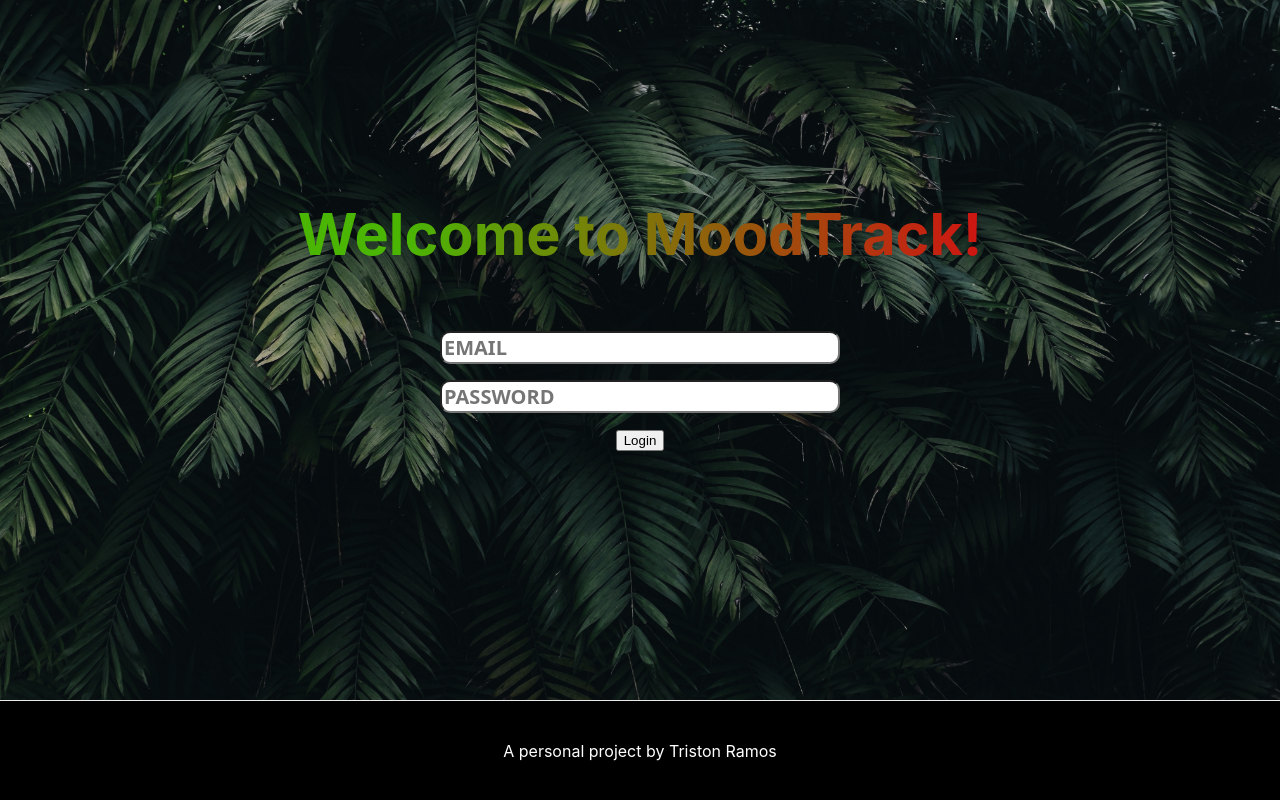
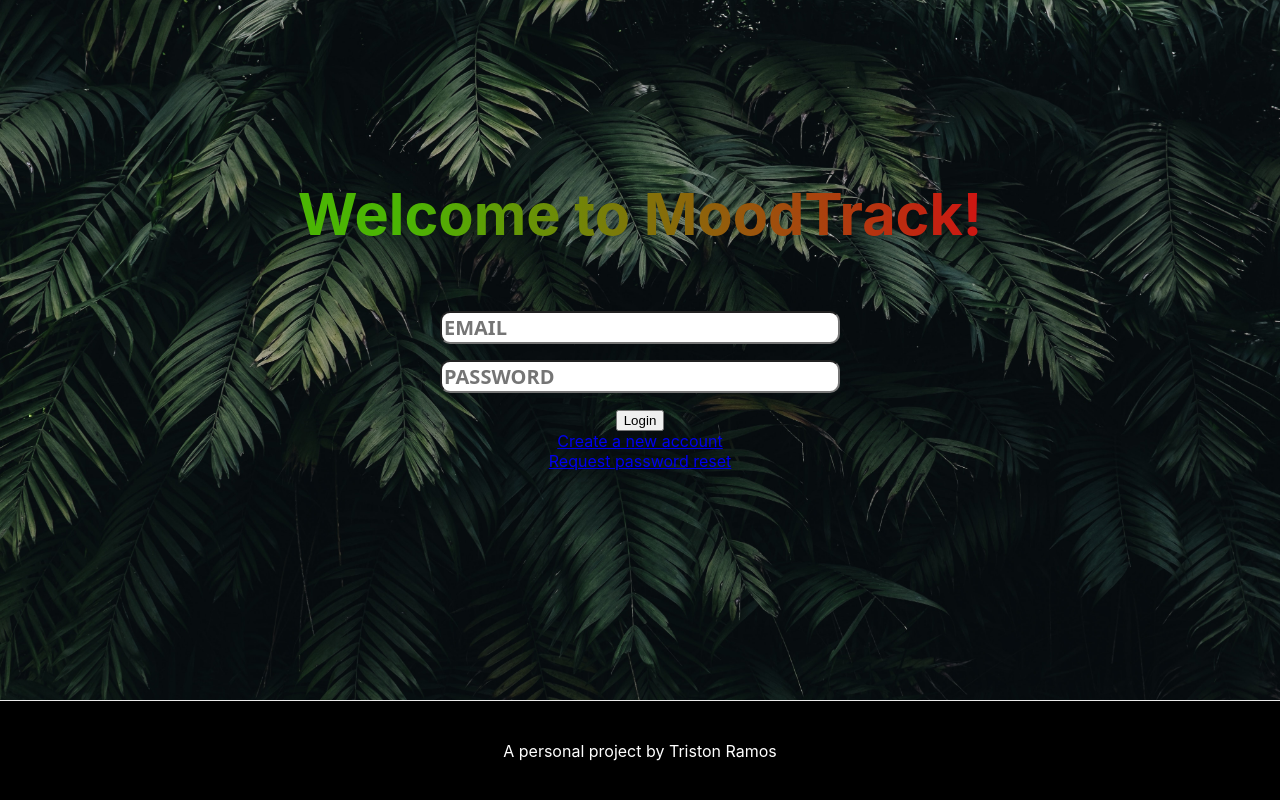
Before and after one commit to TKSomar/mood-track, a Next.js app: page / in a window 1280 px wide. Built offline with nearby package versions, Linux system fonts and the light colour scheme.

Commit message:
login styles continued

```diff
--- a/components/Login/Login.module.css
+++ b/components/Login/Login.module.css
@@ -22,10 +22,8 @@
     text-transform: uppercase;
 }
 
-.userInput {
-    margin: 0 0 .5rem;
+.requestLinks {
+    display: flex;
+    flex-direction: column;
+    align-items: center;
 }
-
-.passInput {
-    margin: 0 0 .5rem;
-}
--- a/components/Login/Login.tsx
+++ b/components/Login/Login.tsx
@@ -17,12 +17,19 @@ const Login: React.FC = (): ReactElement => {
     return (
         <div className={styles.loginContainer}>
 
-                <input id="email" className={styles.loginInput} type="email" value={email} placeholder='Email' onChange={(e) => setEmail(e.target.value)} />
-
-                <input id="password" className={styles.loginInput} type="password" value={password} placeholder='Password' onChange={(e) => setPassword(e.target.value)} />
+                <input className={styles.loginInput} type="email" value={email} placeholder='Email' onChange={(e) => setEmail(e.target.value)} />
+                <div style={{ ['height' as any]: "16px;" }}></div>
+                <input className={styles.loginInput} type="password" value={password} placeholder='Password' onChange={(e) => setPassword(e.target.value)} />
 
                 <div>
-                    <button type="submit" onClick={handleSubmit}>Login</button>
+                    <button className='loginSubmit' type="submit" onClick={handleSubmit}>Login</button>
+                </div>
+
+                <div className={styles.requestLinks}>
+                    <div style={{ ['height' as any]: "16px;" }}></div>
+                    <a href="#">Create a new account</a>
+                    <div style={{ ['height' as any]: "16px;" }}></div>
+                    <a href="#">Request password reset</a>
                 </div>
         </div>
     )
```
